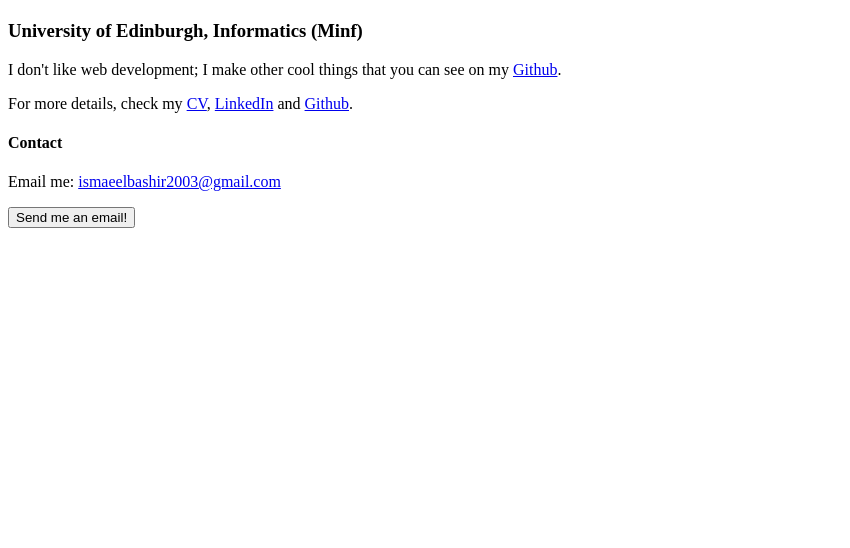
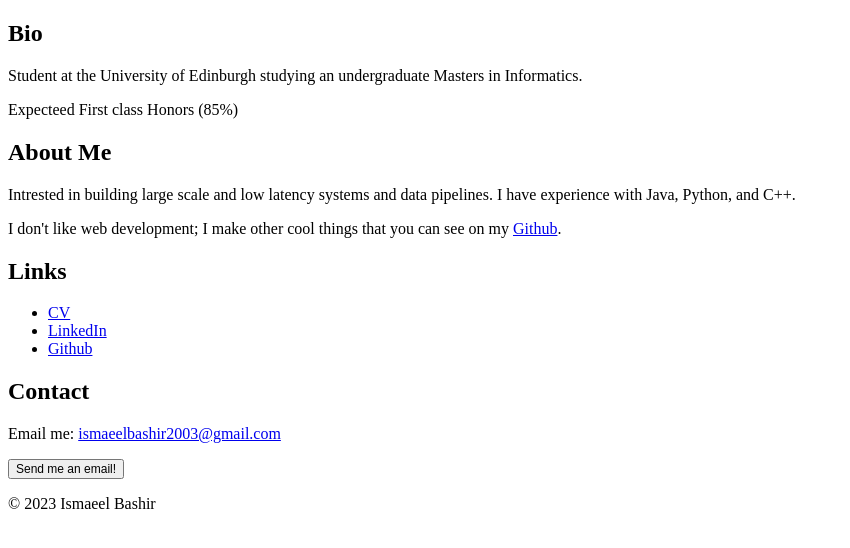
Before and after one commit to ismaeelbashir03/IsmaeelBashir, a plain HTML site: page index.html in a window 1280 px wide. Shown: the part 60-608 px from the top of the page, without its empty margins (0-850 px from the left). Drawn offline with Linux system fonts and the light colour scheme.

Commit message:
updated to be more readable

```diff
--- a/index.html
+++ b/index.html
@@ -3,27 +3,55 @@
 <html>
     <head>
         <title>Ismaeel Bashir</title>
+        <style>
+            button {
+                font-size: 12px;
+            }
+        </style>
     </head>
     <body>
-        <h1><b>Ismaeel Bashir</b></h1>
-        <h3>University of Edinburgh, Informatics (Minf)</h3>
+        <header>
+            <h1><b>Ismaeel Bashir</b></h1>
+        </header>
 
-        <p>
-            I don't like web development; I make other cool things that you can see on my <a href="https://www.github.com/ismaeelbashir03">Github</a>.
-        </p>
+        <section>
+            <h2>Bio</h2>
+            <p>Student at the University of Edinburgh studying an undergraduate Masters in Informatics.</p>
+            <p>Expecteed First class Honors (85%)</p>
+        </section>
 
+        <section>
+            <h2>About Me</h2>
+            <p>
+                Intrested in building large scale and low latency systems and data pipelines. I have experience with Java, Python, and C++.
+            </p>
+            <p>
+                I don't like web development; I make other cool things that you can see on my <a href="https://www.github.com/ismaeelbashir03">Github</a>.
+            </p>
+        </section>
 
+        <section>
+            <h2>Links</h2>
+            <ul>
+                <li><a href="cv.pdf" download>CV</a></li>
+                <li><a href="https://www.linkedin.com/in/ismaeel-bashir">LinkedIn</a></li>
+                <li><a href="https://www.github.com/ismaeelbashir03">Github</a></li>
+            </ul>
+        </section>
 
-        <p>For more details, check my <a href="cv.pdf" download>CV</a>, <a href="https://www.linkedin.com/in/ismaeel-bashir">LinkedIn</a> and <a href="https://www.github.com/ismaeelbashir03">Github</a>.</p>
+        <section>
+            <h2>Contact</h2>
+            <p>Email me: <a href="mailto:ismaeelbashir2003@gmail.com">ismaeelbashir2003@gmail.com</a></p>
+            <button onclick="sendEmail()">Send me an email!</button>
+        </section>
 
-        <h4>Contact</h4>
-        <p>Email me: <a href="mailto:ismaeelbashir2003@gmail.com">ismaeelbashir2003@gmail.com</a></p>
-
-        <button onclick="sendEmail()">Send me an email!</button>
+        <footer>
+            <p>&copy; 2023 Ismaeel Bashir</p>
+        </footer>
 
         <script>
             function sendEmail() {
-                window.location.href = "mailto:ismaeelbashir2003@gmail.com?subject=Congratulations&body=Congratulations Ismaeel, on recieving our internship offer! :)";
+                window.location.href = "mailto:ismaeelbashir2003@gmail.com?subject=Congratulations&body=Congratulations Ismaeel, on receiving our job offer! We are excited to have you on board. :)";
             }
         </script>
     </body>
```
